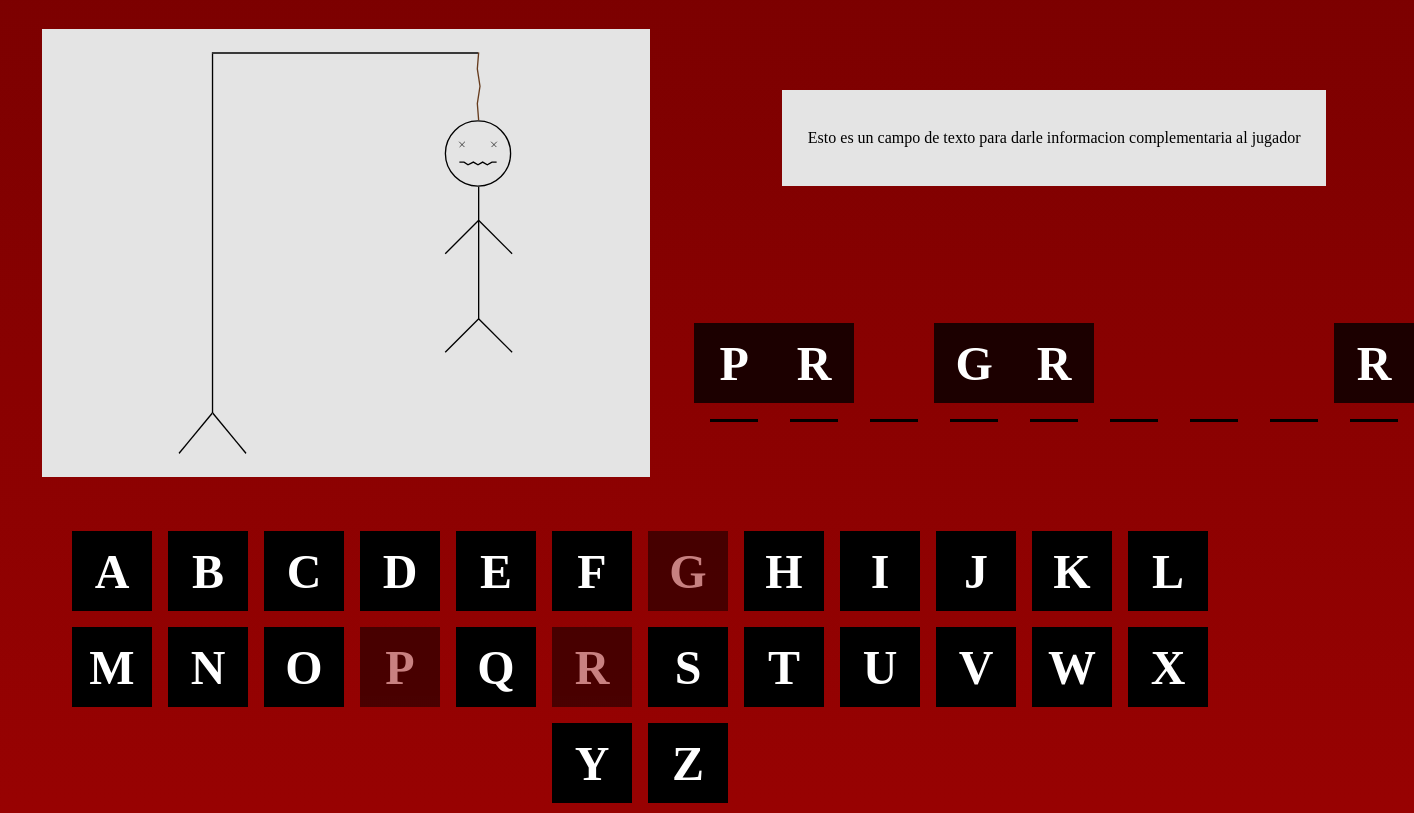
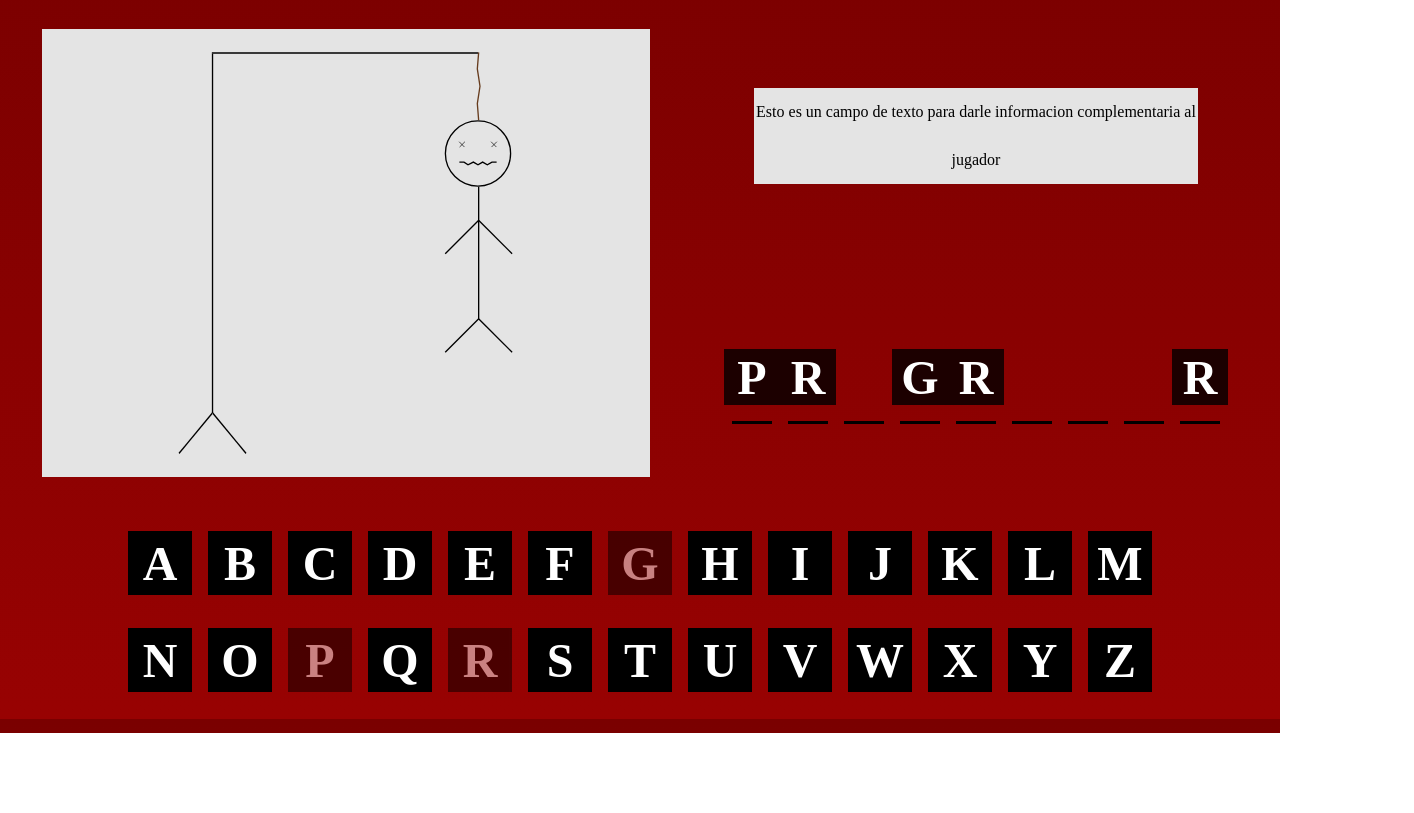
Before and after one commit to FedeBacelar/AhorcadoJs, a plain HTML site: page index.html in a window 1280 px wide. Shown: the part 67-880 px from the top of the page, 1414 px wide, since content can reach past the window. After the commit the page ends 800 px from the top, so only its background shows below. Drawn offline with Linux system fonts and the light colour scheme.

Commit message:
Ajustes de resolucion

```diff
--- a/CSS/Index.css
+++ b/CSS/Index.css
@@ -66,7 +66,7 @@ body{
 
 .Output__Texto{
     width: 54%;
-    margin: 2rem;
+    margin: 1rem;
     display: flex;
     flex-direction: column;
     align-items: center;
@@ -90,7 +90,7 @@ body{
     align-items: center;
     justify-content: flex-end;
     gap: 1rem;
-    width: 5rem;
+    width: 3.5rem;
 
 }
 
@@ -100,15 +100,15 @@ body{
     align-items: center;
     color: white;
     background-color: rgba(0, 0, 0, 0.796);
-    width: 5rem;
-    height: 5rem;
+    width: 3.5rem;
+    height: 3.5rem;
     font-size: 3em;
 }
 
 .Output__Texto__Palabra__Caracter__Linea{
     display: inline-block;
     background-color: black;
-    width: 3rem;
+    width: 2.5rem;
     height: 0.2rem;
 
 }
@@ -148,13 +148,13 @@ body{
     margin: 0rem 2rem;
     gap: 1rem;
     justify-content: center;
-    width: 80rem;
+    width: 64rem;
 }
 
 .Input__Letras__Letra{
     display: flex;
-    width: 5rem;
-    height: 5rem;
+    width: 4rem;
+    height: 4rem;
     background-color: black;
     color: white;
     font-size: 3rem;
```
